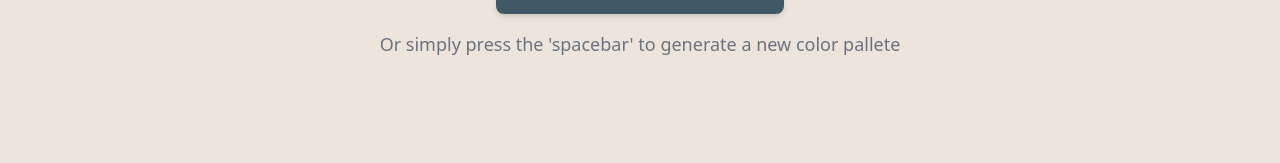
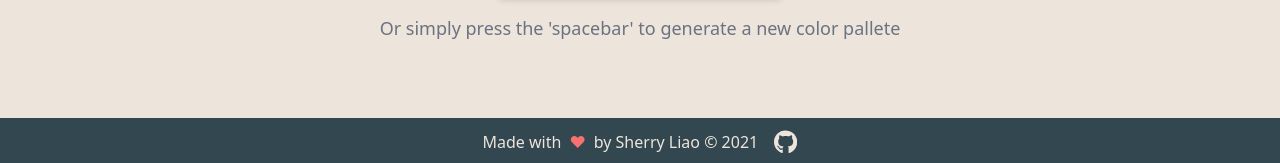
Before and after one commit to sherryliao21/react-color-pallete-generator, a React (Create React App) app: page / in a window 1280 px wide. Shown: the part 634-797 px from the top of the page. Built offline with nearby package versions, Linux system fonts and the light colour scheme; what react-alert-template-basic would draw is missing.

Commit message:
feat: add footer

```diff
--- a/package.json
+++ b/package.json
@@ -5,6 +5,7 @@
   "dependencies": {
     "@craco/craco": "^6.2.0",
     "@fortawesome/fontawesome-svg-core": "^1.2.35",
+    "@fortawesome/free-brands-svg-icons": "^5.15.3",
     "@fortawesome/free-solid-svg-icons": "^5.15.3",
     "@fortawesome/react-fontawesome": "^0.1.15",
     "@testing-library/jest-dom": "^5.14.1",
--- a/src/App.js
+++ b/src/App.js
@@ -34,12 +34,12 @@ function App() {
        if (event.keyCode === 32) {
         onClick()
       }
-    };
-    window.addEventListener('keydown', handleSpacebar);
+    }
+    window.addEventListener('keypress', handleSpacebar)
 
-    return () => {
-      window.removeEventListener('keydown', handleSpacebar);
-    };
+    // return () => {
+    //   window.removeEventListener('keydown', handleSpacebar)
+    // }
   }, [])
 
   return (
--- a/src/components/Footer.js
+++ b/src/components/Footer.js
@@ -1,9 +1,13 @@
 import React from 'react'
+import { FontAwesomeIcon } from '@fortawesome/react-fontawesome'
+import { faGithub } from '@fortawesome/free-brands-svg-icons'
 
 const Footer = () => {
   return (
-    <div>
-
+    <div class="footer">
+      <p class="footer-text">Made with
+      <span class="text-red-400 mx-2">&#9829;</span>
+        by Sherry Liao &copy; 2021 <a href="https://github.com/sherryliao21" target="_blank"><FontAwesomeIcon icon={ faGithub } class="github-logo"/></a></p>
     </div>
   )
 }
--- a/src/index.css
+++ b/src/index.css
@@ -12,7 +12,7 @@
   }
   /* Header */
   .app-title {
-    @apply flex justify-center font-serif font-bold text-4xl mt-16 tracking-wider text-teal-blue
+    @apply flex justify-center font-serif font-bold text-4xl mt-12 tracking-wider text-teal-blue
   }
   .swatchbook {
     @apply text-red-400 h-8 ml-4
@@ -51,4 +51,15 @@
   .description {
     @apply text-gray-500 text-lg mt-4 flex items-center justify-center
   }
+
+  /* Footer */
+  .footer {
+    @apply bg-teal-blue-dark text-beige h-12 w-screen flex justify-center items-center absolute bottom-0 left-0
+  }
+  .footer-text {
+    @apply flex justify-center
+  }
+  .github-logo {
+    @apply h-6 text-beige ml-4
+  }
 }
--- a/tailwind.config.js
+++ b/tailwind.config.js
@@ -5,6 +5,7 @@ module.exports = {
     extend: {
       colors: {
         'teal-blue': '#3F5965',
+        'teal-blue-dark': '#324750',
         'teal-blue-light': '#526974',
         'beige': '#EDE5DC'
       }
```
Also changed, not shown: 1 other file (tests, documents, lock files or other folders).
